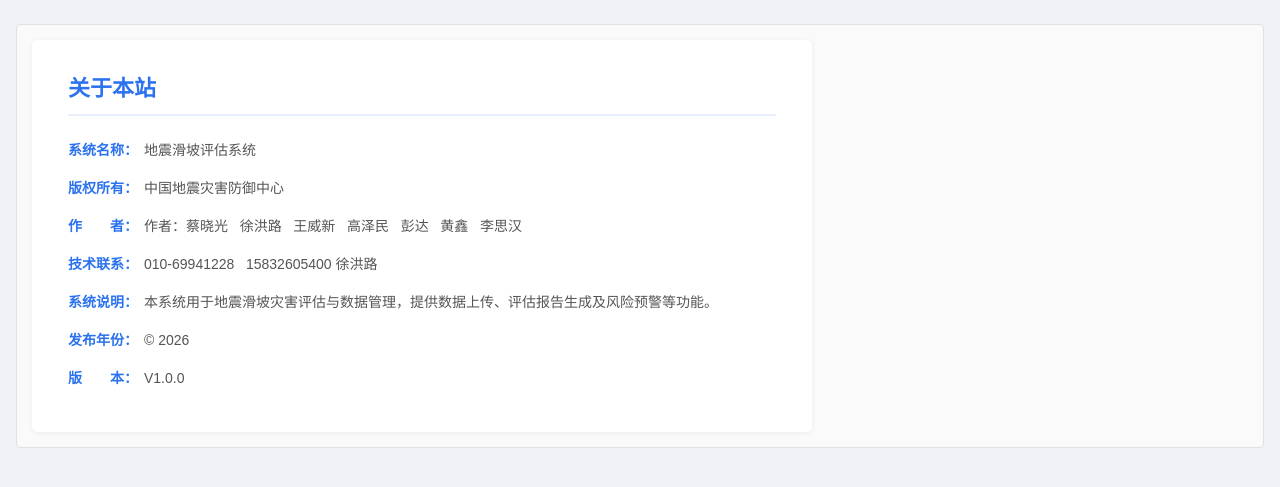
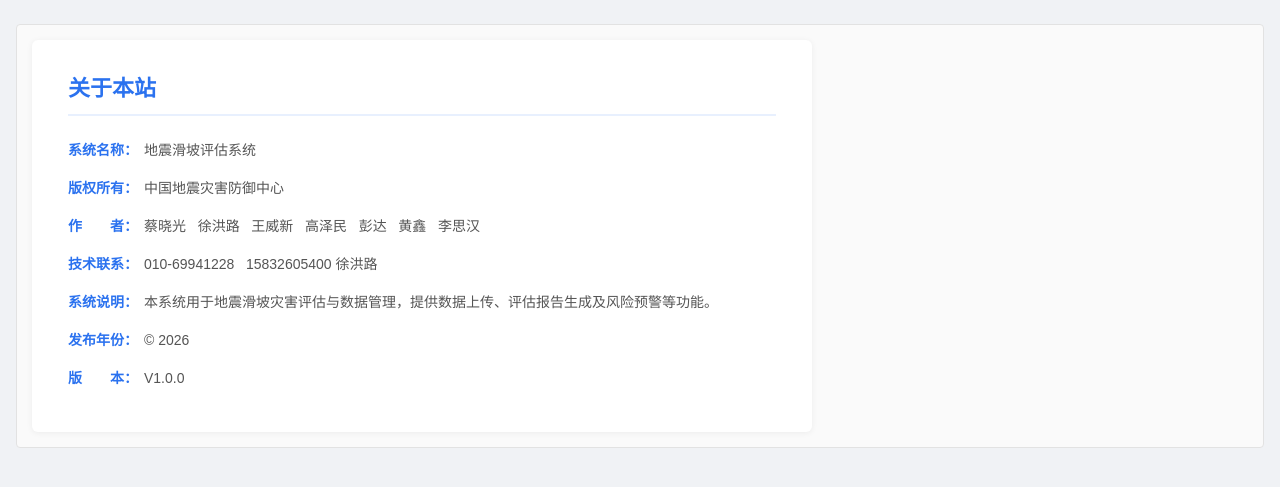
Before and after one commit to acao123/warehouse_manage_web2, a Django app: template templates/about.html in a window 1280 px wide. Shown: the top 487 px of the page. Run offline with Django 4.2, Linux system fonts and the light colour scheme; the template is opened without the code that fills it, so the values that code supplies are empty.

Commit message:
UI优化

```diff
--- a/templates/about.html
+++ b/templates/about.html
@@ -52,7 +52,7 @@
     <h2>关于本站</h2>
     <p><span class="label">系统名称：</span>地震滑坡评估系统</p>
     <p><span class="label">版权所有：</span>中国地震灾害防御中心</p>
-    <p><span class="label">作　　者：</span>作者：蔡晓光 &nbsp; 徐洪路 &nbsp; 王威新 &nbsp; 高泽民 &nbsp; 彭达 &nbsp; 黄鑫 &nbsp; 李思汉</p>
+    <p><span class="label">作　　者：</span>蔡晓光 &nbsp; 徐洪路 &nbsp; 王威新 &nbsp; 高泽民 &nbsp; 彭达 &nbsp; 黄鑫 &nbsp; 李思汉</p>
     <p><span class="label">技术联系：</span>010-69941228 &nbsp; 15832605400 徐洪路</p>
     <p><span class="label">系统说明：</span>本系统用于地震滑坡灾害评估与数据管理，提供数据上传、评估报告生成及风险预警等功能。</p>
     <p><span class="label">发布年份：</span>© 2026</p>
```
